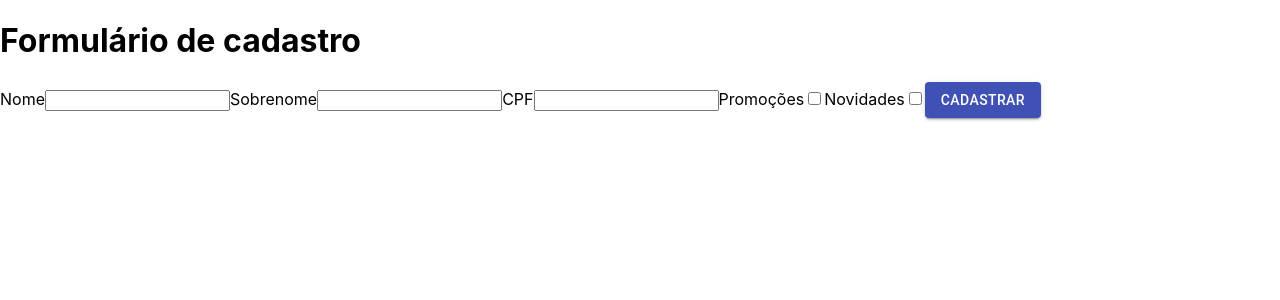
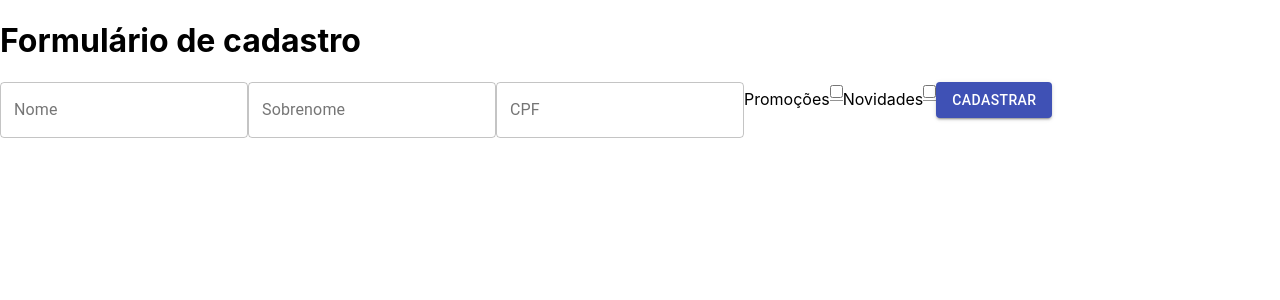
Before and after one commit to carlosbertarinijr/reactjs-modern-approach, a React (Create React App) app: page / in a window 1280 px wide. Shown: the top 300 px of the page. Built offline with nearby package versions, Linux system fonts and the light colour scheme.

Commit message:
utilizando a documentacao da lib

```diff
--- a/src/components/FormularioCadastro/FormularioCadastro.jsx
+++ b/src/components/FormularioCadastro/FormularioCadastro.jsx
@@ -1,23 +1,21 @@
 import React from 'react';
 import Button from '@material-ui/core/Button'
+import TextField from '@material-ui/core/TextField'
 
 function FormularioCadastro() {
     return (
         <form>
-            <label>Nome</label>
-            <input type='text' />
+            <TextField id='nome' label='Nome' variant='outlined'/>
 
-            <label>Sobrenome</label>
-            <input type='text' />
+            <TextField id='sobrenome' label='Sobrenome' variant='outlined'/>
 
-            <label>CPF</label>
-            <input type='text' />
+            <TextField id='cpf' label='CPF' variant='outlined'/>
 
             <label>Promoções</label>
-            <input type='checkbox' />
+            <TextField type='checkbox' />
 
             <label>Novidades</label>
-            <input type='checkbox' />
+            <TextField type='checkbox' />
 
             <Button type='submit' variant='contained' color='primary'>Cadastrar</Button>
         </form>
```
